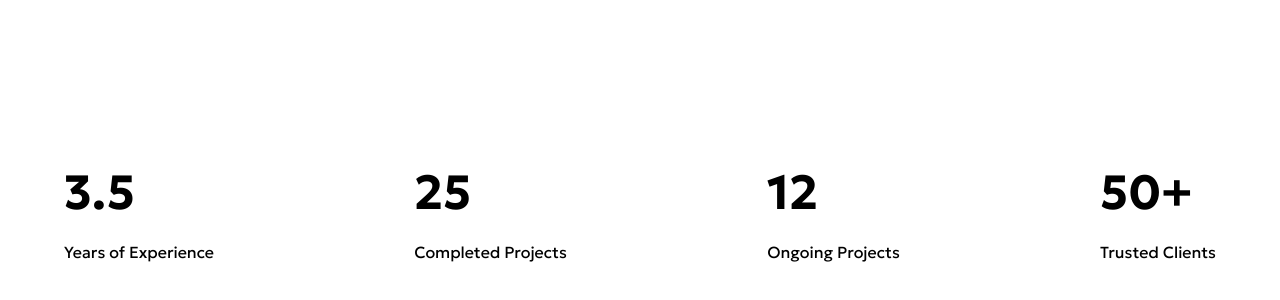
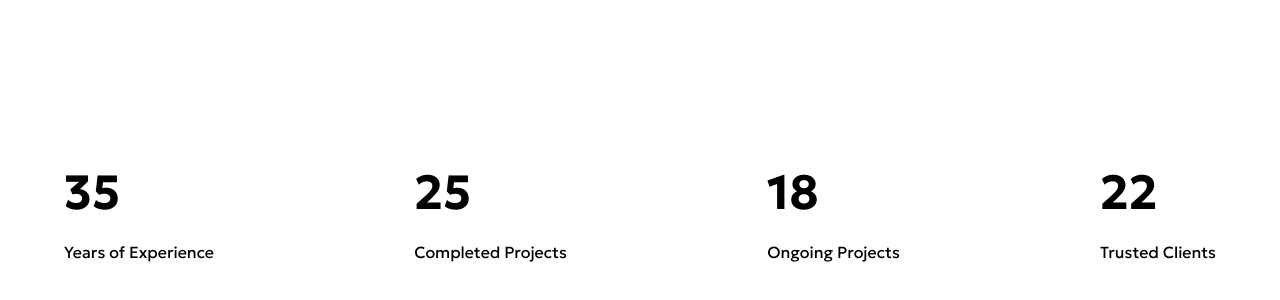
Before and after one commit to CybTekk-LLP/DWC-Landing, a plain HTML site: page about-company.html in a window 1280 px wide. Shown: the part 1235-1535 px from the top of the page. Drawn offline with Linux system fonts and the light colour scheme.

Commit message:
fix: about content

```diff
--- a/about-company.html
+++ b/about-company.html
@@ -118,7 +118,7 @@
         <div class="spacer" aria-hidden="true"></div>
         <div class="all-cards">
           <div class="number-card">
-            <h1>3.5</h1>
+            <h1>35</h1>
             <br />
             <p>Years of Experience</p>
           </div>
@@ -128,12 +128,12 @@
             <p>Completed Projects</p>
           </div>
           <div class="number-card">
-            <h1>12</h1>
+            <h1>18</h1>
             <br />
             <p>Ongoing Projects</p>
           </div>
           <div class="number-card">
-            <h1>50+</h1>
+            <h1>22</h1>
             <br />
             <p>Trusted Clients</p>
           </div>
```
